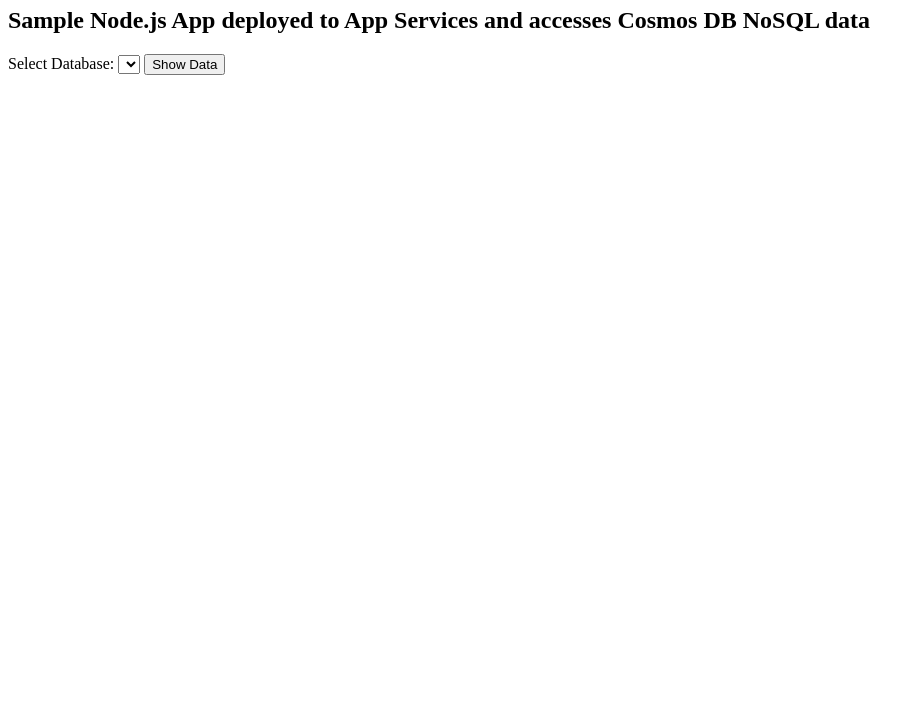
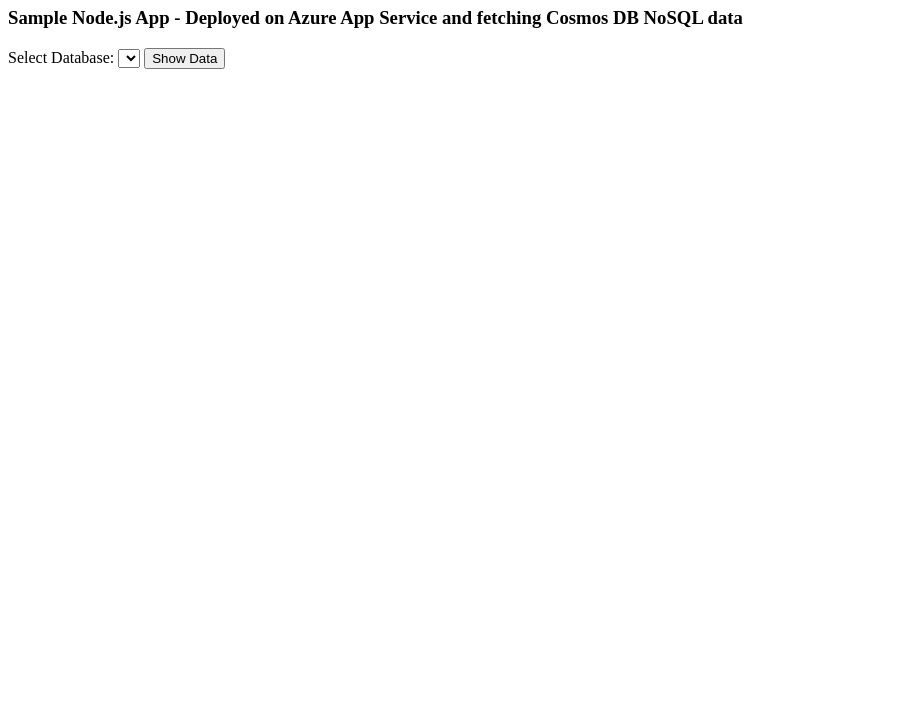
Before and after one commit to kalyanrj16/lbg-nodeJS-WebAppCosmos-01, a website: page public/index.html in a window 1280 px wide. Shown: the part 73-800 px from the top of the page, without its empty margins (0-924 px from the left). Drawn offline with Linux system fonts and the light colour scheme; no server answers.

Commit message:
Final formatting changes

```diff
--- a/public/index.html
+++ b/public/index.html
@@ -6,7 +6,7 @@
 </head>
 <body>
   <h1>Welcome to LBG Hackathon!! </h1>
-  <h2> Sample Node.js App deployed to App Services and accesses Cosmos DB NoSQL data </h2>
+  <h3> Sample Node.js App - Deployed on Azure App Service and fetching Cosmos DB NoSQL data </h3>
   <label for="database-dropdown">Select Database:</label>
   <select id="database-dropdown"></select>
   <button id="show-data-button">Show Data</button>
```
